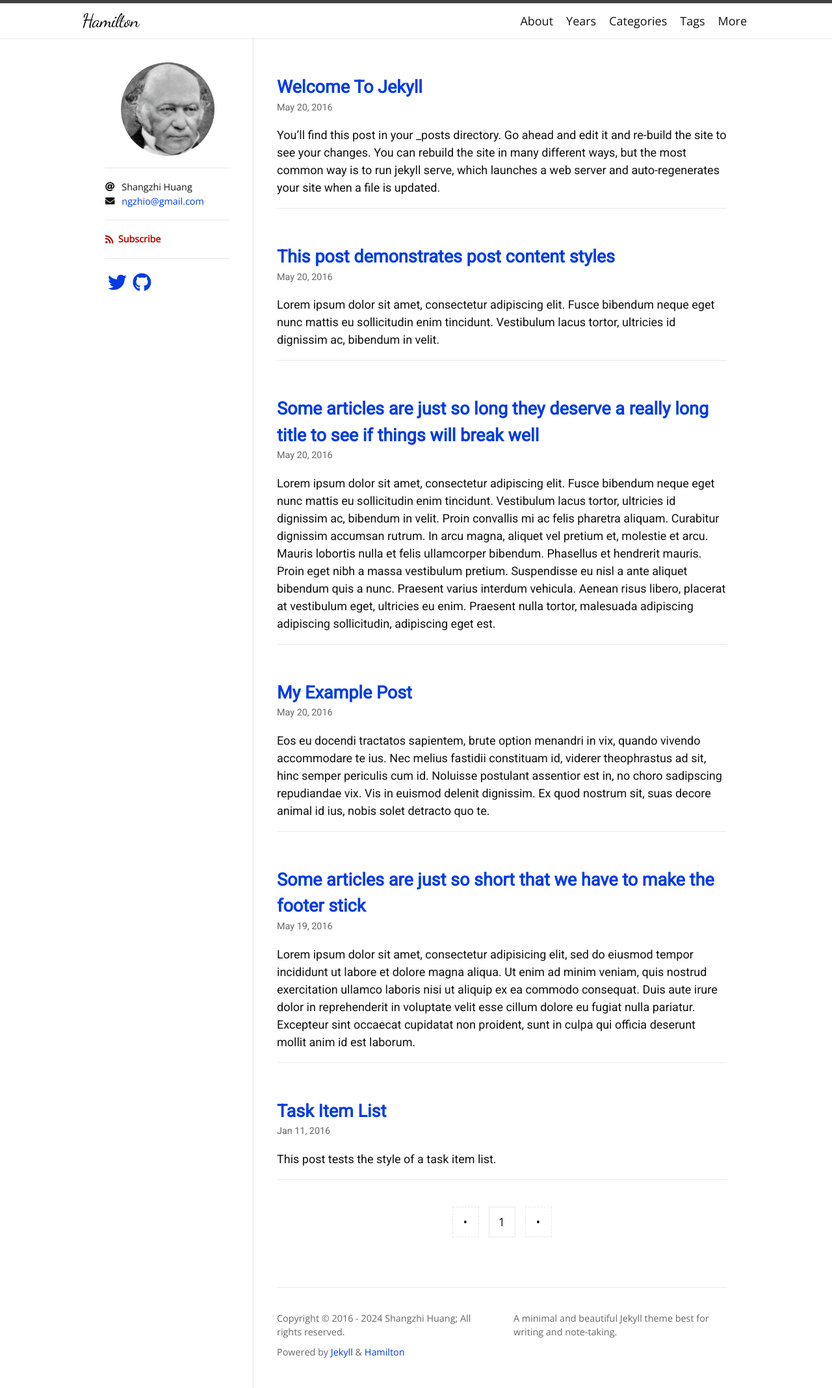
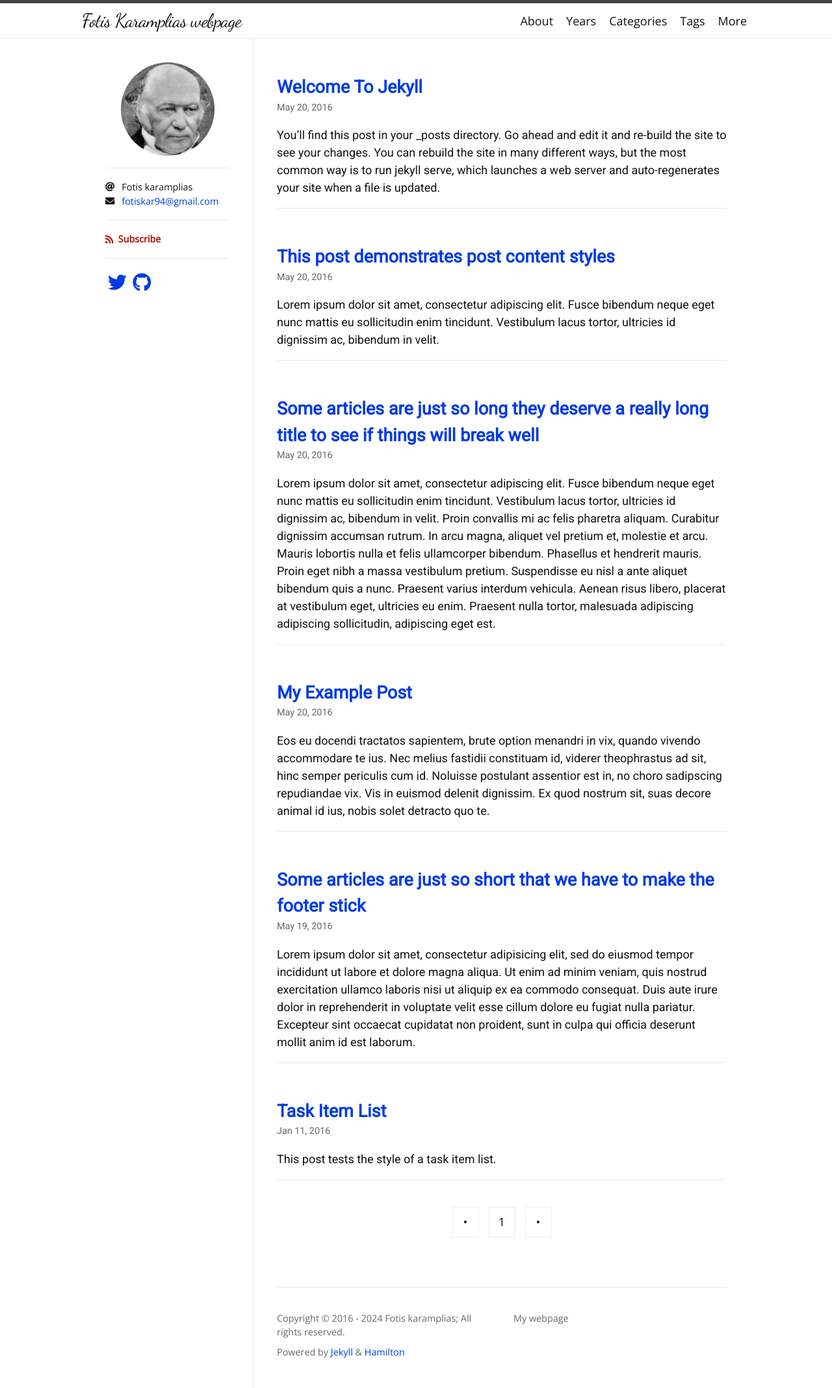
Before and after one commit to fotiskar94/fotiskar94.github.io, a Jekyll site: the page built from index.html, in a window 1280 px wide. Shown: the whole page at 65% size. Built offline with Jekyll 4.4.1, drawn with Linux system fonts in a browser that asks for light colours; nearby versions of some CDN libraries; some web fonts are replaced; the list of posts is cut into pages by our own code.

Commit message:
Update _config.yml

```diff
--- a/_config.yml
+++ b/_config.yml
@@ -1,8 +1,8 @@
-title: Hamilton
-description: A minimal and beautiful Jekyll theme best for writing and note-taking.
-author: Shangzhi Huang
+title: Fotis Karamplias webpage
+description: My webpage
+author: Fotis karamplias
 avatar: /logo.png
-email: ngzhio@gmail.com
+email: fotiskar94@gmail.com
 
 plugins:
   - jekyll-seo-tag
```
